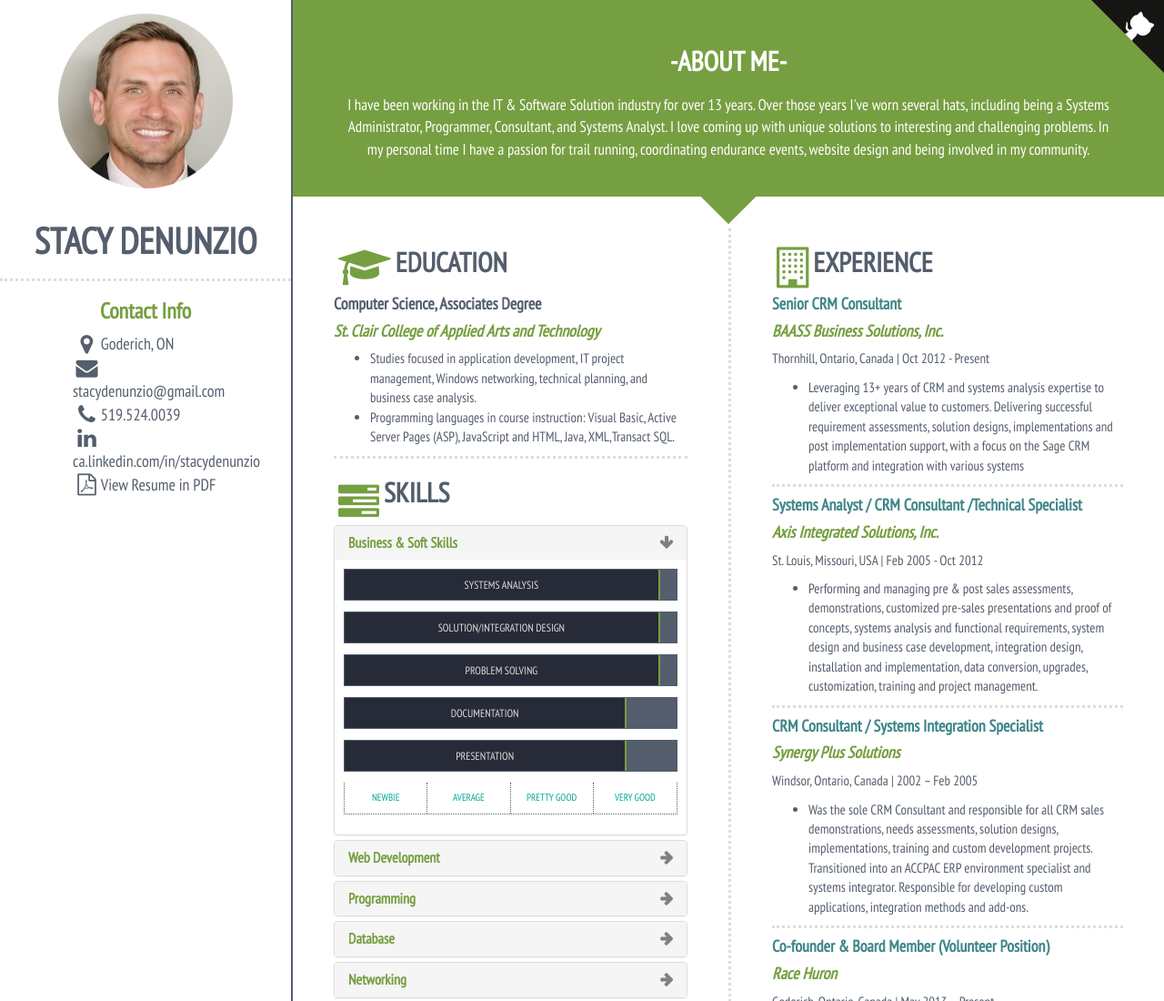
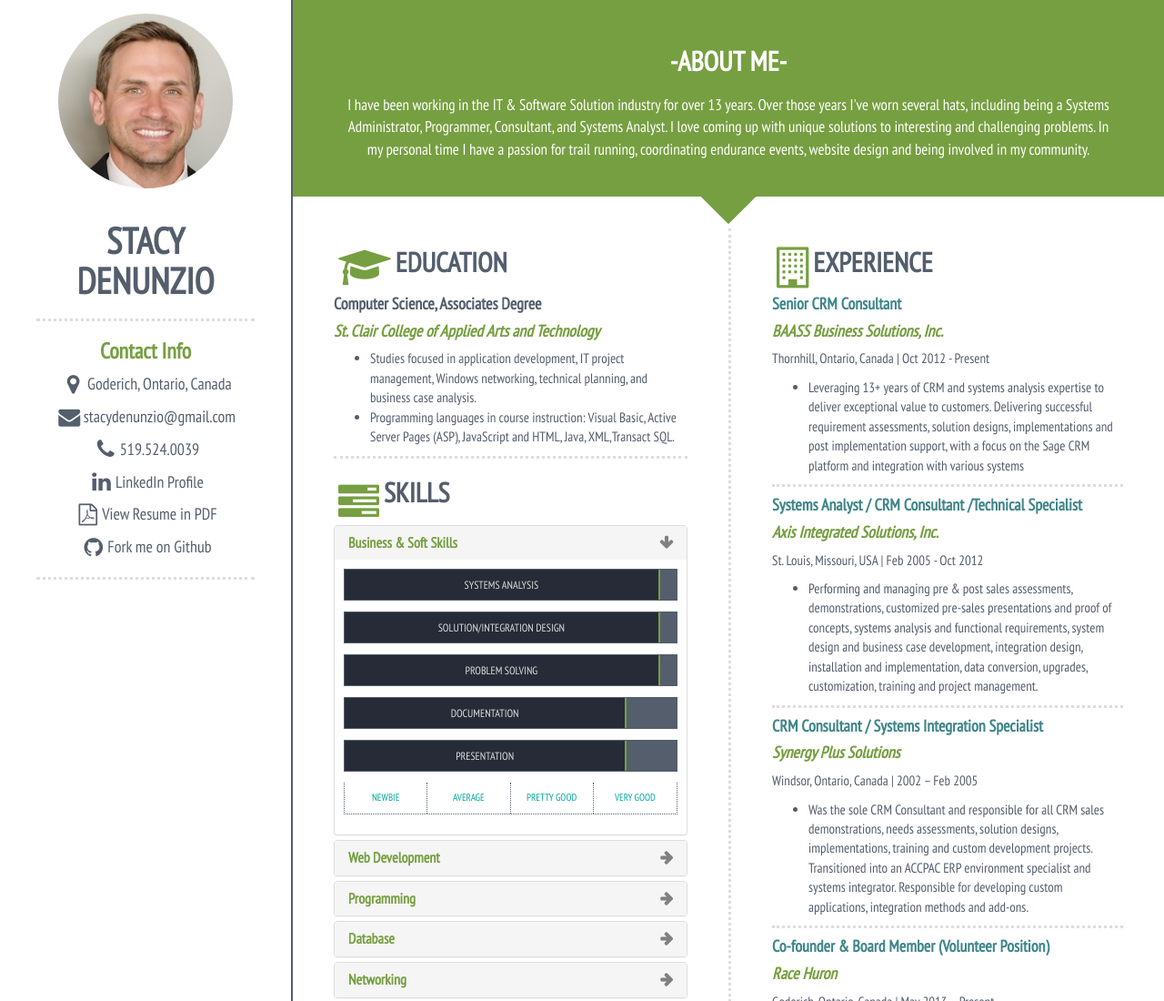
Before and after one commit to sdenunzio/StacyBootstrap2, a plain HTML site: page index.html in a window 1280 px wide. Shown: the top 1100 px of the page at 91% size. Drawn offline with Linux system fonts and the light colour scheme.

Commit message:
borders-githubadd-and-centered-contact

```diff
--- a/index.html
+++ b/index.html
@@ -30,12 +30,12 @@
           <div class="affix">
             <img alt="Stacy Denunzio" class="img-circle img-responsive center-block text-center profile-pic" src="resources/img/StacyProfileSM.jpg"/>
             <!-- <p class="profile profile-title  ">CURRICULUM VITAE/resume</p> -->
-            <h2 class="profile text-center">STACY DENUNZIO</h2>
-            <div class="contact-list text-md-left border-top center-block">
-              <h3 class="contact-info text-center">Contact Info</h3>
+            <h2 class="profile text-center center-block">STACY DENUNZIO</h2>
+            <div class="contact-list border-top border-bottom center-block text-center">
+              <h3 class="contact-info">Contact Info</h3>
               <ul class="list-unstyled ">
                 <li>
-                  <a href="https://www.google.ca/maps/place/Goderich,+ON+N7A" target="_Blank"><i class="fa fa-map-marker fa-lg fa-fw"></i>Goderich, ON</a>
+                  <a href="https://www.google.ca/maps/place/Goderich,+ON+N7A" target="_Blank"><i class="fa fa-map-marker fa-lg fa-fw"></i>Goderich, Ontario, Canada</a>
                 </li>
                 <li>
                   <a href="mailto:stacydenunzio@gmail.com"><i class="fa fa-envelope fa-lg fa-fw"></i>stacydenunzio@gmail.com</a>
@@ -44,10 +44,13 @@
                   <a href="tel:519.524.0039"> <i class="fa fa-phone fa-lg fa-fw"></i>519.524.0039</a>
                 </li>
                 <li>
-                  <a href="https://ca.linkedin.com/in/stacydenunzio" target="_blank"><i class="fa fa-linkedin fa-lg fa-fw"></i>ca.linkedin.com/in/stacydenunzio</a>
+                  <a href="https://ca.linkedin.com/in/stacydenunzio" target="_blank"><i class="fa fa-linkedin fa-lg fa-fw"></i>LinkedIn Profile</a>
                 </li>
                 <li>
                   <a href="resources/media/StacyDenunzio_2016CV.pdf" target="_Blank"><i class="fa fa-file-pdf-o fa-lg fa-fw"></i>View Resume in PDF</a>
+                </li>
+                <li>
+                  <a href="https://github.com/sdenunzio/StacyBootstrap2" target="_blank"><i class="fa fa-github fa-lg fa-fw"></i>Fork me on Github</a>
                 </li>
               </ul>
             </div>
@@ -60,7 +63,7 @@
         <div class="row">
           <section class="aboutme ss-style-triangles" id="AboutMe">
             <div class="text-center center-block">
-              <!--github callout -->
+              <!-- didn't like it where it is but leave it in case I change my mind.
               <a href="https://github.com/sdenunzio/StacyBootstrap2" class="github-corner">
                 <svg width="80" height="80" viewBox="0 0 250 250" style="fill:#151513; color:#fff; position: absolute; top: 0; border: 0; right: 0;">
                   <path d="M0,0 L115,115 L130,115 L142,142 L250,250 L250,0 Z"></path>
@@ -68,7 +71,7 @@
                   </path>
                 </svg>
               </a>
-              <!--end github callout -->
+              end github callout -->
 
               <h2>-About Me-</h2>
               <p>I have been working in the IT &amp; Software Solution industry for over 13 years. Over those years I've worn several hats, including being a Systems Administrator,
--- a/resources/css/style.scss
+++ b/resources/css/style.scss
@@ -76,6 +76,7 @@ div.experience:hover h4.job-title:after{
 .profile{
 	font-size: 40px;
 	font-weight: 600;
+	width:75%;
 }
 
 .profile-pic {
@@ -88,9 +89,12 @@ div.experience:hover h4.job-title:after{
 }
 
 .contact-list{
-	padding-left: 25%;
-	padding-right: 25%;
 	font-size: 18px;
+	width:75%;
+
+	li{
+		padding-bottom: 10px;
+	}
 
 	a{
 		color: $text-color;
@@ -174,22 +178,18 @@ section.aboutme::after {
 }
 
 .border-left{
-	border-style: none;
 	border-left: $border-dotted;
 }
 
 .border-right{
-	border-style: none;
 	border-right: $border-dotted;
 }
 
 .border-bottom{
-	border-style: none;
 	border-bottom: $border-dotted;
 }
 
 .border-top{
-	border-style: none;
 	border-top: $border-dotted;
 }
 
@@ -264,7 +264,7 @@ section#skills .progress.level .progress-bar:last-child {
 
 section#skills .progress:not(.level){
 	.progress-bar{
-  	animation: progressmove 4s;
+  	animation: progressmove 3s;
   	animation-fill-mode: forwards;
 	}
 }
@@ -298,6 +298,11 @@ section#skills .progress:not(.level){
 
 	.sidebar{
 		border-left: none;
+	}
+
+	.contact-list{
+		padding-left: 5px;
+		padding-right: 5px;
 	}
 
 }
```
Also changed, not shown: resources/css/style.css, resources/css/style.min.css, 1 other file.
